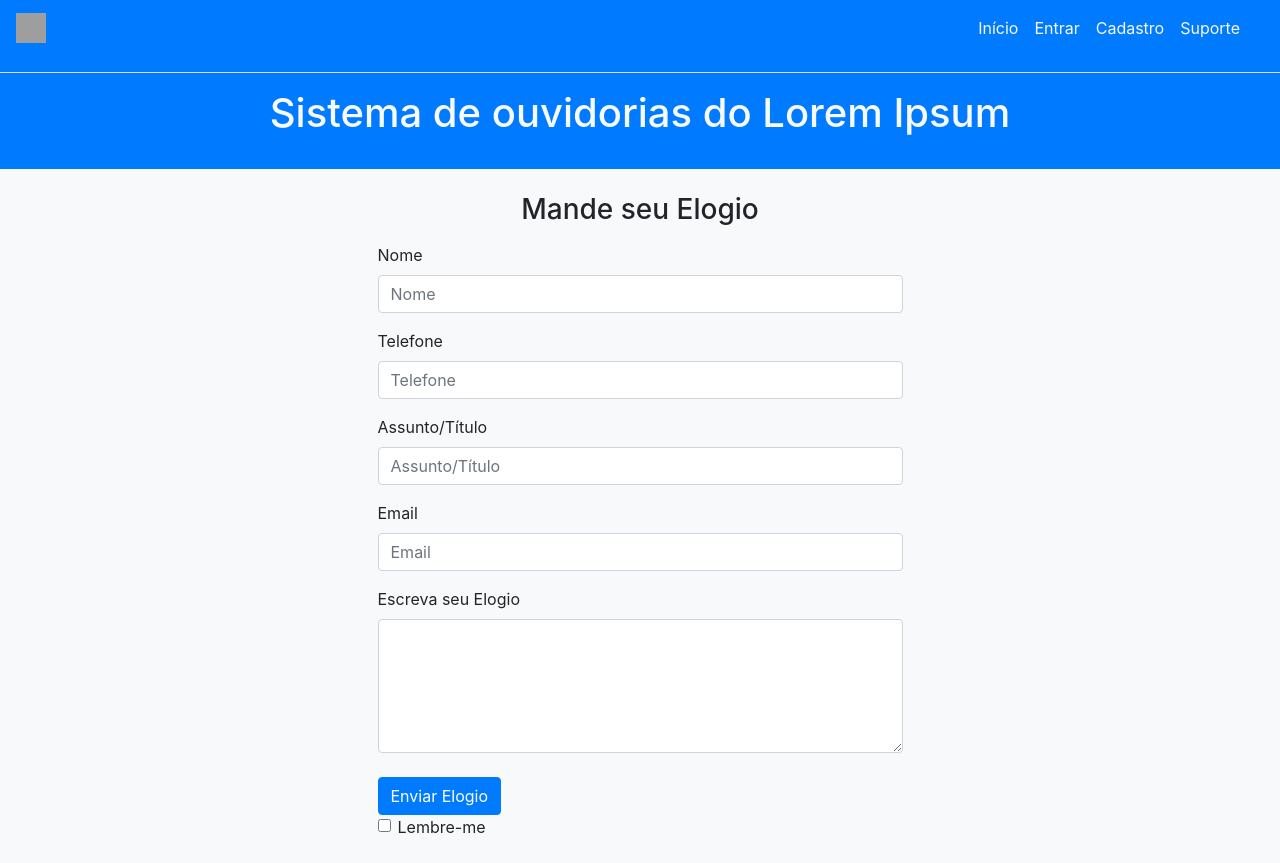
After one commit to Rodrigo41555557/TCC, a PHP site: page /elogio.php in a window 1280 px wide. The commit adds this page. Run offline with PHP 8.4, Linux system fonts and the light colour scheme; grey boxes are pictures that could not be loaded.

Commit message:
adicionado elogio.php + pequenas mudanças

```diff
--- /dev/null
+++ b/elogio.php
@@ -0,0 +1,75 @@
+<!DOCTYPE html>
+<html lang="en">
+<head>
+	<title>Sistema de ouvidoria do lorem ipsum</title>
+	<meta charset="UTF-8">
+    <meta name="viewport" content="width=device-width, initial-scale=1">
+    <link rel="stylesheet" href="css/bootstrap.min.css">
+    <link rel="stylesheet" href="css/estilo.css">
+</head>
+<body class="bg-light">
+
+<?php require_once 'menu.php'; ?>
+
+	<div class="container bg-light">
+
+	<form action=""  method="POST" name="formulario" >
+	<br>
+	<div class="form-group">
+        <div class="col-md-6 offset-md-3">
+	<h3 class="text-center"> Mande seu Elogio </h3>
+	    </div>
+    </div>
+
+        <div class="form-group">
+            <div class="col-md-6 offset-md-3">
+                <label >Nome</label>
+                <input type="text" name="nome" class="form-control" placeholder="Nome" required="" >
+            </div>
+        </div>
+
+        <div class="form-group">
+            <div class="col-md-6 offset-md-3">
+                <label> Telefone </label>
+                <input type="text" name="telefone" class="form-control" placeholder="Telefone" required="" >
+            </div>
+        </div>
+
+        <div class="form-group">
+            <div class="col-md-6 offset-md-3">
+                <label> Assunto/Título </label>
+                <input type="text" name="titulo" class="form-control" placeholder="Assunto/Título" required="" >
+            </div>
+        </div>
+
+		<div class="form-group">
+            <div class="col-md-6 offset-md-3">
+                <label> Email </label>
+                <input type="email" name="email" class="form-control" placeholder="Email" required="" >
+            </div>
+        </div>
+
+        <div class="form-group">
+            <div class="col-md-6 offset-md-3">
+                <label> Escreva seu Elogio </label>
+                <div>
+                <textarea class="form-control" rows="5"></textarea>
+            </div>
+        </div>
+
+        <br>
+
+        <div class="form-group">
+            <div class="col-md-6 offset-md-3">
+                <input type="submit" value="Enviar Elogio" class="btn btn-primary" name="">
+
+                <div class="form-check">
+                    <label > <input class="form-check-input" type="checkbox" value="" > Lembre-me  </label>
+                </div>
+            </div>
+        </div>
+    </form>
+
+	</div>
+</body>
+</html>
--- a/menu.php
+++ b/menu.php
@@ -1,14 +1,11 @@
 
 <div class="bg-primary z-depth-5" id="cabecalho">
-
-
 
 	<nav class="navbar navbar-expand-lg navbar-primary bg-bg-primary" >
 		<a href="index.php"><img src="img/x.jpg" width="30" height="30" alt=""></a>
 
 			<div class="collapse navbar-collapse" id="navbarSupportedContent">
 			<ul class="navbar-nav mr-auto">
-
 
 
 			<?php	//isset - verifica se uma variável está definida
@@ -23,15 +20,14 @@
                 </li>
 
 			<?php
-					}else{//se for hater lixo
+			}else{
 			?>
 
 				<!--PERFIL-->
 			<p>Você está logado!, <?= $_SESSION['Usuario'] ?>!</p>
 				<a href="logout.php">Sair</a>
-					<?php
-						}
-					?>
+			<?php	}	?>
+
 			</ul>
 
 				<form method="post" action="busca.php" class="form-inline my-2 my-lg-0">
@@ -52,7 +48,6 @@
 				    	    <a class="nav-link text-light" href="sobrenos.php" ></a>
 				    	</li>
 				    </ul>
-
 					<!-- form de login
 					<input class="form-control mr-sm-2" type="text" name="campo_busca">
 					<input class="btn btn-outline-danger my-2 my-sm-0" type="submit" name="buscar" value="buscar">
@@ -62,14 +57,10 @@
 			</div>
 		</nav>
 
-		<span class="border-top border-secondary h-25"></span>
-		<hr>
+
+		<hr class="bg-light">
 		<div class="container bg-primary">
-
 			<h1 class="text-center  text-light">Sistema de ouvidorias do Lorem Ipsum</h1>
-
 		</div>
 		<br>
-
-
 </div>
```
Also changed, not shown: index.php (+2 -8 lines), 1 other file. Lines whose indentation alone changed are shown as unchanged.
